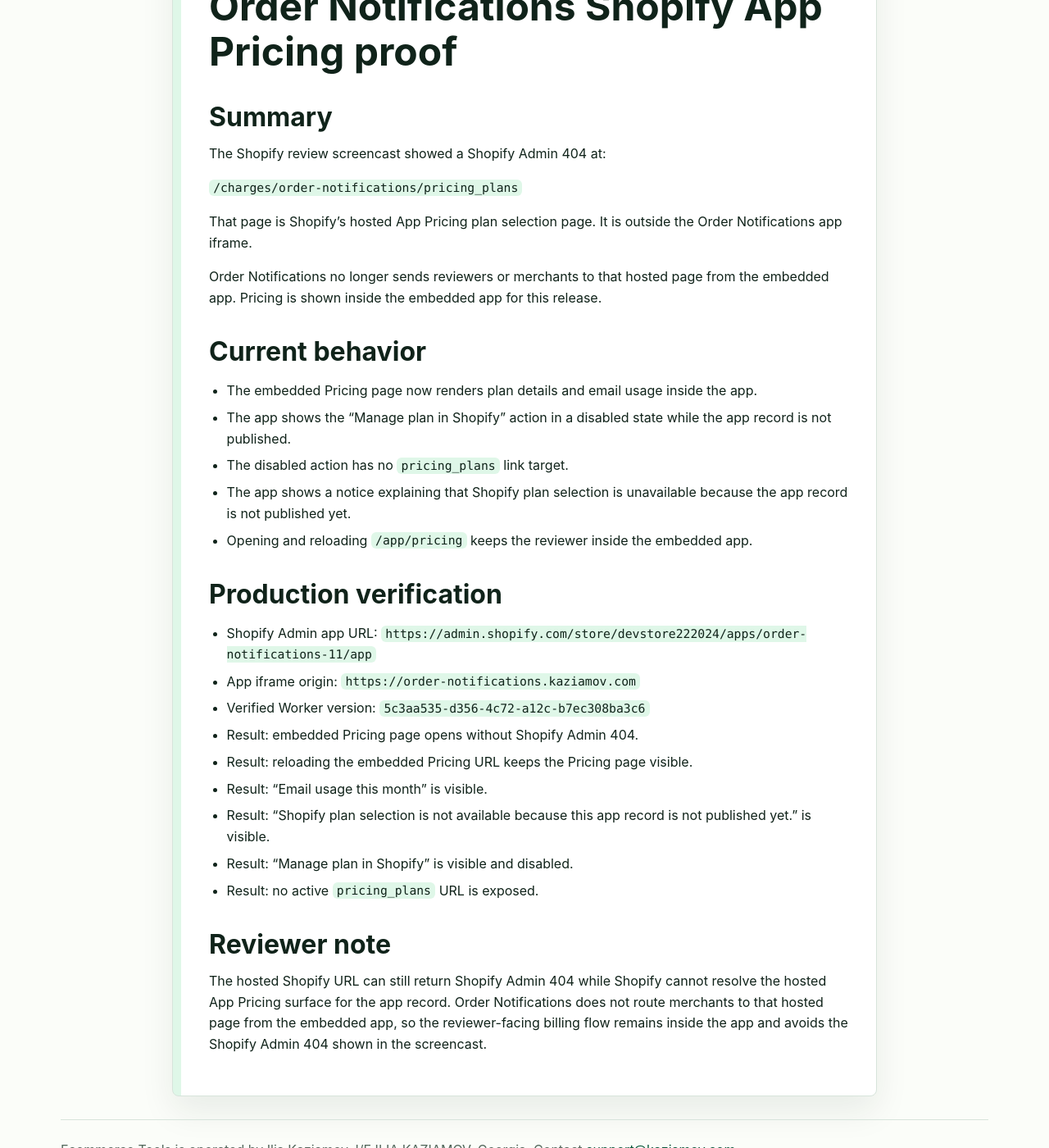
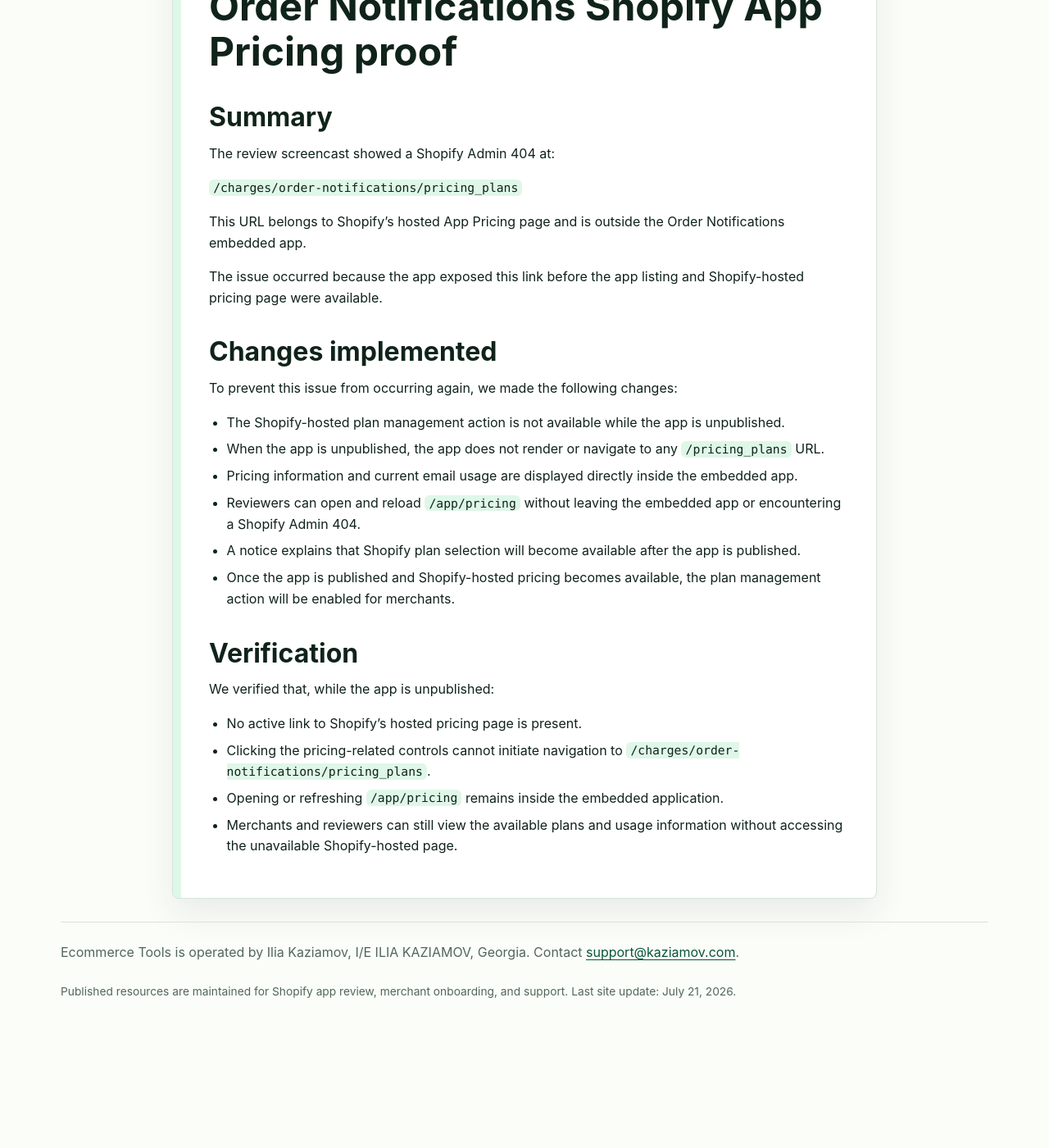
Before and after one commit to kaziamov/static-site-example, a Jekyll site: the page built from order-notifications/review-proof-20260721.md, in a window 1280 px wide and 1400 px high, scrolled down 229 px. Shown: the whole window at 82% size. Built offline with Jekyll 4.4.1, drawn with Linux system fonts in a browser that asks for light colours; after the commit the page ends 1499 px from its top, so only the background shows below that.

Commit message:
Refine order notifications pricing proof to clarify changes and prevent Shopify Admin 404 errors

```diff
--- a/order-notifications/review-proof-20260721.md
+++ b/order-notifications/review-proof-20260721.md
@@ -11,42 +11,33 @@
 
 ## Summary
 
-The Shopify review screencast showed a Shopify Admin 404 at:
+The review screencast showed a Shopify Admin 404 at:
 
 `/charges/order-notifications/pricing_plans`
 
-That page is Shopify's hosted App Pricing plan selection page. It is outside
-the Order Notifications app iframe.
+This URL belongs to Shopify’s hosted App Pricing page and is outside the Order Notifications embedded app.
 
-Order Notifications no longer sends reviewers or merchants to that hosted page
-from the embedded app. Pricing is shown inside the embedded app for this release.
+The issue occurred because the app exposed this link before the app listing and Shopify-hosted pricing page were available.
 
-## Current behavior
+## Changes implemented
 
-- The embedded Pricing page now renders plan details and email usage inside the app.
-- The app shows the "Manage plan in Shopify" action in a disabled state while the app record is not published.
-- The disabled action has no `pricing_plans` link target.
-- The app shows a notice explaining that Shopify plan selection is unavailable because the app record is not published yet.
-- Opening and reloading `/app/pricing` keeps the reviewer inside the embedded app.
+To prevent this issue from occurring again, we made the following changes:
 
-## Production verification
+* The Shopify-hosted plan management action is not available while the app is unpublished.
+* When the app is unpublished, the app does not render or navigate to any `/pricing_plans` URL.
+* Pricing information and current email usage are displayed directly inside the embedded app.
+* Reviewers can open and reload `/app/pricing` without leaving the embedded app or encountering a Shopify Admin 404.
+* A notice explains that Shopify plan selection will become available after the app is published.
+* Once the app is published and Shopify-hosted pricing becomes available, the plan management action will be enabled for merchants.
 
-- Shopify Admin app URL: `https://admin.shopify.com/store/devstore222024/apps/order-notifications-11/app`
-- App iframe origin: `https://order-notifications.kaziamov.com`
-- Verified Worker version: `5c3aa535-d356-4c72-a12c-b7ec308ba3c6`
-- Result: embedded Pricing page opens without Shopify Admin 404.
-- Result: reloading the embedded Pricing URL keeps the Pricing page visible.
-- Result: "Email usage this month" is visible.
-- Result: "Shopify plan selection is not available because this app record is not published yet." is visible.
-- Result: "Manage plan in Shopify" is visible and disabled.
-- Result: no active `pricing_plans` URL is exposed.
+## Verification
 
-## Reviewer note
+We verified that, while the app is unpublished:
 
-The hosted Shopify URL can still return Shopify Admin 404 while Shopify cannot
-resolve the hosted App Pricing surface for the app record. Order Notifications
-does not route merchants to that hosted page from the embedded app, so the
-reviewer-facing billing flow remains inside the app and avoids the Shopify Admin
-404 shown in the screencast.
+* No active link to Shopify’s hosted pricing page is present.
+* Clicking the pricing-related controls cannot initiate navigation to `/charges/order-notifications/pricing_plans`.
+* Opening or refreshing `/app/pricing` remains inside the embedded application.
+* Merchants and reviewers can still view the available plans and usage information without accessing the unavailable Shopify-hosted page.
+
 
 </article>
```
